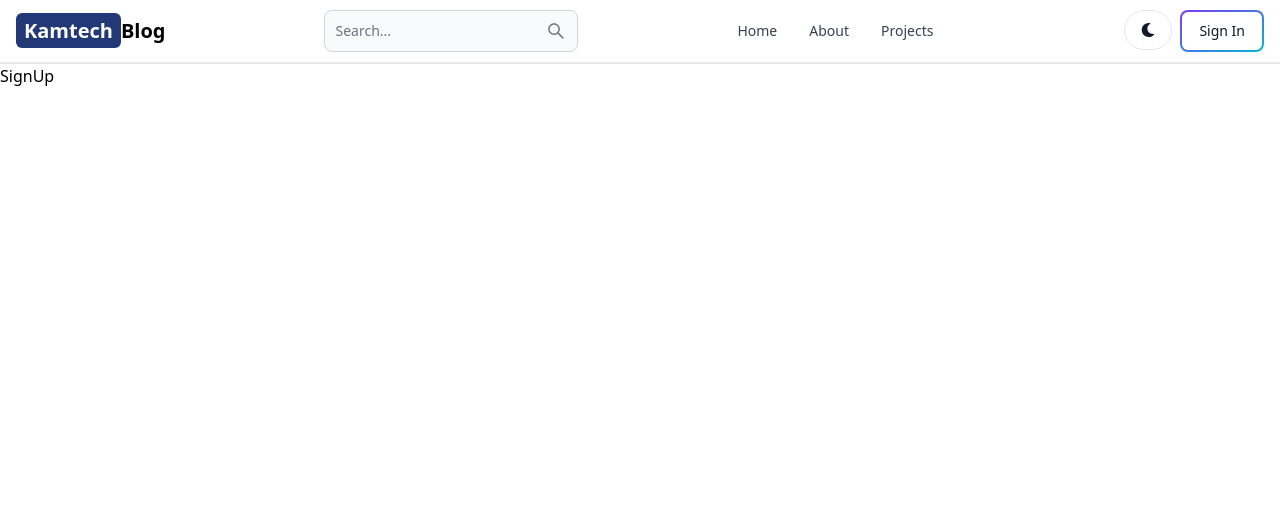
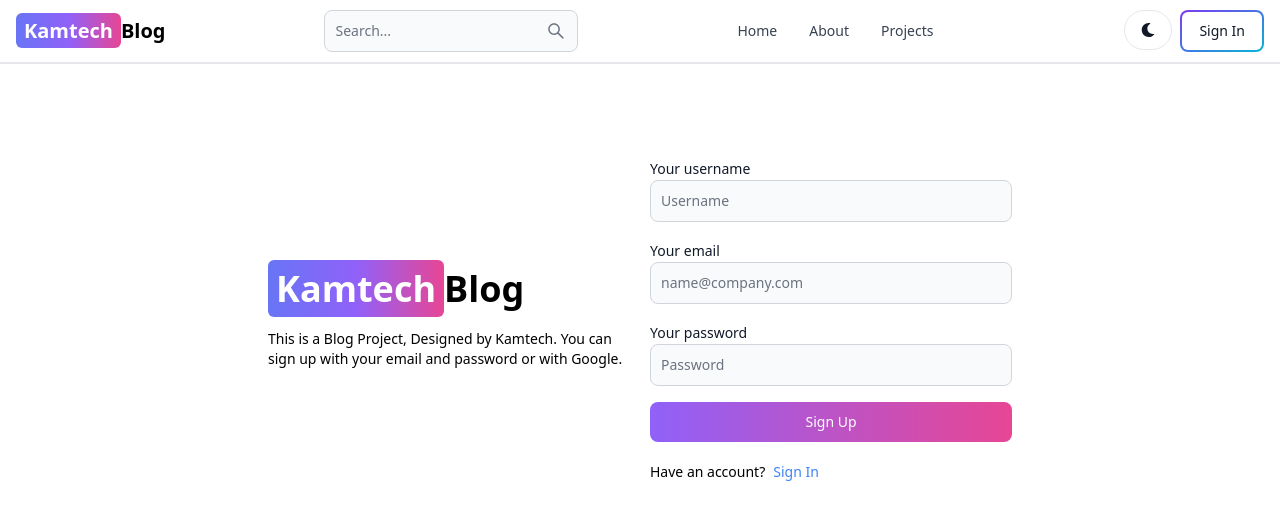
Before and after one commit to MyronJoe/Mern-Stack-Blog, a React (Vite) app in the folder client/: page /sign-up in a window 1280 px wide. Shown: the top 520 px of the page. Built offline with nearby package versions, Linux system fonts and the light colour scheme.

Commit message:
created sign-up page interface

```diff
--- a/client/src/components/Header.jsx
+++ b/client/src/components/Header.jsx
@@ -9,8 +9,8 @@ function Header() {
     return (
         <Navbar className='border-b-2'>
             <Link to="/" className='self-center whitespace-nowrap text-sm sm:text-xl font-semibold dark:text-white'>
-                <span className='bg-blue-900 py-1 px-2 text-white rounded-md'>Kamtech</span>Blog
-            </Link>
+            <span className='bg-gradient-to-r from-indigo-500 via-purple-500 to-pink-500 py-1 px-2 text-white rounded-md'>Kamtech</span>Blog
+          </Link>
 
 
             <form>
--- a/client/src/pages/SignUp.jsx
+++ b/client/src/pages/SignUp.jsx
@@ -1,7 +1,75 @@
+import { Button, Label, TextInput } from 'flowbite-react'
 import React from 'react'
+import { Link } from 'react-router-dom'
 
 export default function SignUp() {
   return (
-    <div>SignUp</div>
+    <div className='min-h-screen mt-20'>
+
+      <div className="flex flex-col md:flex-row p-3 max-w-3xl mx-auto md:items-center gap-5">
+
+        {/* left side */}
+        <div className="flex-1">
+          <Link to="/" className='text-4xl  font-bold dark:text-white'>
+            <span className='bg-gradient-to-r from-indigo-500 via-purple-500 to-pink-500 py-1 px-2 text-white rounded-md'>Kamtech</span>Blog
+          </Link>
+
+          <p className='text-sm mt-5'>
+            This is a Blog Project, Designed by Kamtech. You can sign up with your email and password or with Google.
+          </p>
+        </div>
+
+        {/* right side */}
+        <div className="flex-1">
+
+          <form className='flex flex-col gap-4'>
+
+
+            <div className="">
+              <Label value='Your username' />
+              <TextInput
+                type='text'
+                placeholder='Username'
+                id='username'
+              />
+            </div>
+
+            <div className="">
+              <Label value='Your email' />
+              <TextInput
+                type='text'
+                placeholder='name@company.com'
+                id='email'
+              />
+            </div>
+
+            <div className="">
+              <Label value='Your password' />
+              <TextInput
+                type='password'
+                placeholder='Password'
+                id='password'
+              />
+            </div>
+
+            <Button gradientDuoTone='purpleToPink' type='submit'>
+              Sign Up
+            </Button>
+
+
+          </form>
+
+          <div className='flex gap-2 mt-5 text-sm'>
+            <span>Have an account?</span>
+            <Link to='/sign-in' className='text-blue-500'>
+              Sign In
+            </Link>
+          </div>
+
+        </div>
+
+      </div>
+
+    </div>
   )
 }
```
